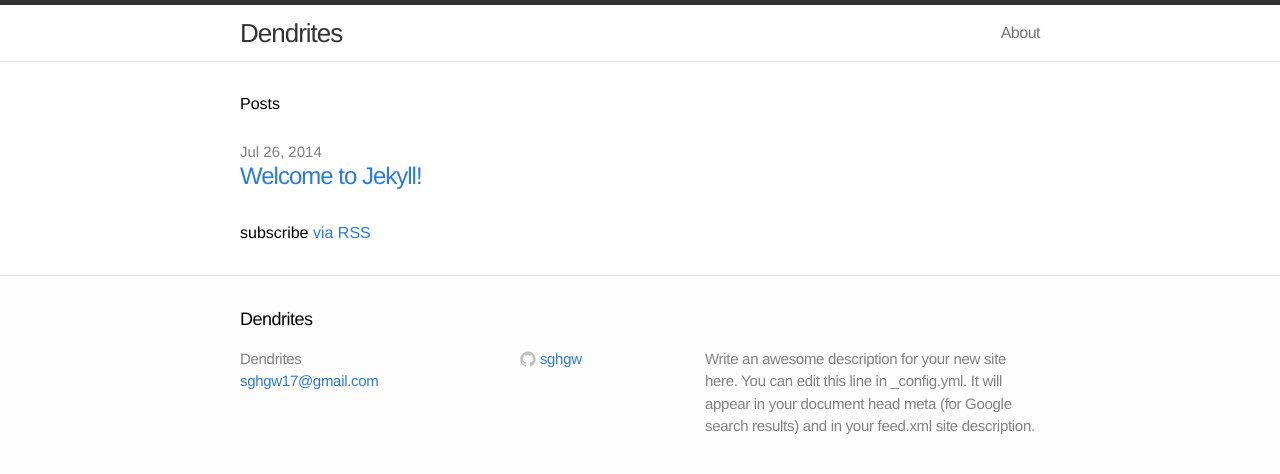
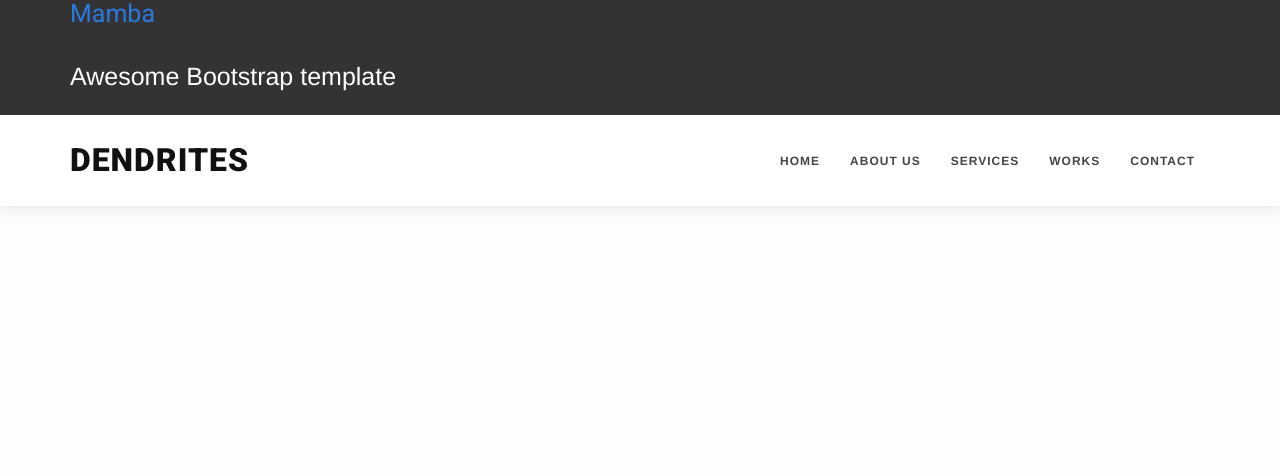
Before and after one commit to sghgw/dendrites, a Jekyll site: the page built from index.html, in a window 1280 px wide. Shown: the top 474 px of the page. Built offline with Jekyll 4.4.1, drawn with Linux system fonts in a browser that asks for light colours; some web fonts are replaced.

Commit message:
Added navbar

```diff
--- a/_includes/footer.html
+++ b/_includes/footer.html
@@ -59,3 +59,18 @@
   </div>
 
 </footer>
+
+<!-- Core JavaScript Files -->
+<script src="js/jquery.min.js"></script>
+<script src="js/bootstrap.min.js"></script>
+<script src="js/jquery.sticky.js"></script>
+<script src="js/jquery.flexslider-min.js"></script>
+<script src="js/jquery.easing.min.js"></script>
+<script src="js/jquery.scrollTo.js"></script>
+<script src="js/jquery.appear.js"></script>
+<script src="js/stellar.js"></script>
+<script src="js/wow.min.js"></script>
+<script src="js/owl.carousel.min.js"></script>
+<script src="js/nivo-lightbox.min.js"></script>
+
+<script src="js/custom.js"></script>
--- a/_includes/head.html
+++ b/_includes/head.html
@@ -7,6 +7,17 @@
     <link rel="canonical" href="{{ page.url | replace:'index.html','' | prepend: site.baseurl | prepend: site.url }}">
 
     <!-- Custom CSS -->
+    <link href="css/bootstrap.min.css" rel="stylesheet" type="text/css">
+    <link href="font-awesome/css/font-awesome.min.css" rel="stylesheet" type="text/css" />
+    <link href="css/nivo-lightbox.css" rel="stylesheet" />
+    <link href="css/nivo-lightbox-theme/default/default.css" rel="stylesheet" type="text/css" />
+    <link href="css/owl.carousel.css" rel="stylesheet" media="screen" />
+    <link href="css/owl.theme.css" rel="stylesheet" media="screen" />
+    <link href="css/flexslider.css" rel="stylesheet" />
+    <link href="css/animate.css" rel="stylesheet" />
+    <link href="css/style.css" rel="stylesheet">
+    <link href="color/default.css" rel="stylesheet">
+
     <link rel="stylesheet" href="{{ "/css/main.css" | prepend: site.baseurl }}">
 
 </head>
--- a/_layouts/default.html
+++ b/_layouts/default.html
@@ -5,15 +5,9 @@
 
     <body>
 
-    {% include header.html %}
 
-    <div class="page-content">
-      <div class="wrap">
       {{ content }}
-      </div>
-    </div>
 
-    {% include footer.html %}
 
     </body>
 </html>
--- a/index.html
+++ b/index.html
@@ -2,19 +2,56 @@
 layout: default
 ---
 
-<div class="home">
+<section id="intro" class="home-slide text-light">
+  <div class="intro-text">
+    <div class="container">
+      <div class="row">
 
-  <h1>Posts</h1>
 
-  <ul class="posts">
-    {% for post in site.posts %}
-      <li>
-        <span class="post-date">{{ post.date | date: "%b %-d, %Y" }}</span>
-        <a class="post-link" href="{{ post.url | prepend: site.baseurl }}">{{ post.title }}</a>
-      </li>
-    {% endfor %}
-  </ul>
+      <div class="col-md-12">
 
-  <p class="rss-subscribe">subscribe <a href="{{ "/feed.xml" | prepend: site.baseurl }}">via RSS</a></p>
+        <div class="brand">
+          <h1><a href="index.html">Mamba</a></h1>
+          <div class="line-spacer"></div>
+          <p><span>Awesome Bootstrap template</span></p>
+        </div>
+      </div>
+      </div>
+    </div>
+  </div>
+</section>
 
+<div id="navigation">
+  <nav class="navbar navbar-custom" role="navigation">
+    <div class="container">
+      <div class="row">
+        <div class="col-md-2">
+          <div class="site-logo">
+            <a href="index.html" class="brand">Dendrites</a>
+          </div>
+        </div>
+
+        <div class="col-md-10">
+          <!-- Brand and toggle get grouped for better mobile display -->
+          <div class="navbar-header">
+            <button type="button" class="navbar-toggle" data-toggle="collapse" data-target="#menu">
+              <i class="fa fa-bars"></i>
+            </button>
+          </div>
+          <!-- Collect the nav links, forms, and other content for toggling -->
+          <div class="collapse navbar-collapse" id="menu">
+            <ul class="nav navbar-nav navbar-right">
+              <li class="active"><a href="#intro">Home</a></li>
+              <li><a href="#about">About Us</a></li>
+              <li><a href="#service">Services</a></li>
+              <li><a href="#works">Works</a></li>
+              <li><a href="#contact">Contact</a></li>
+            </ul>
+          </div>
+          <!-- /.Navbar-collapse -->
+        </div>
+      </div>
+    </div>
+    <!-- /.container -->
+  </nav>
 </div>
```
